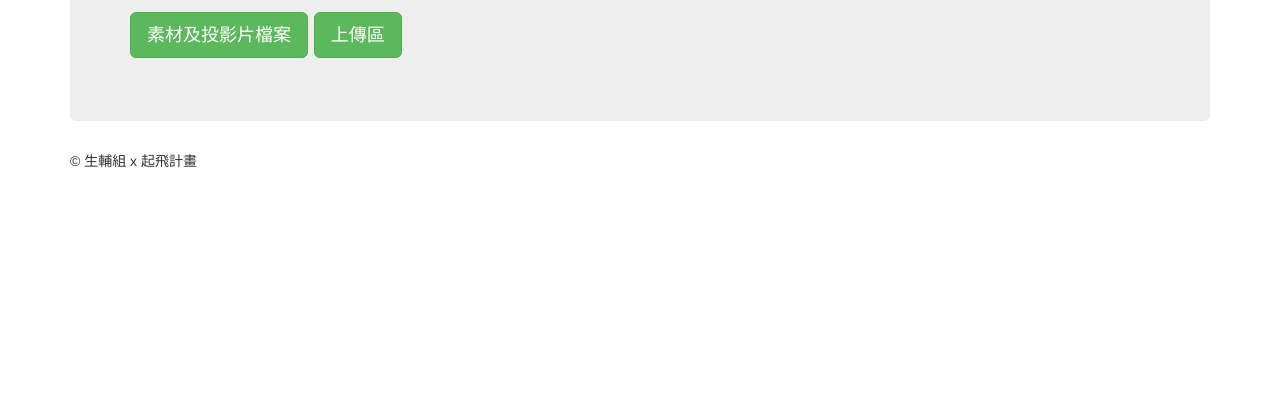
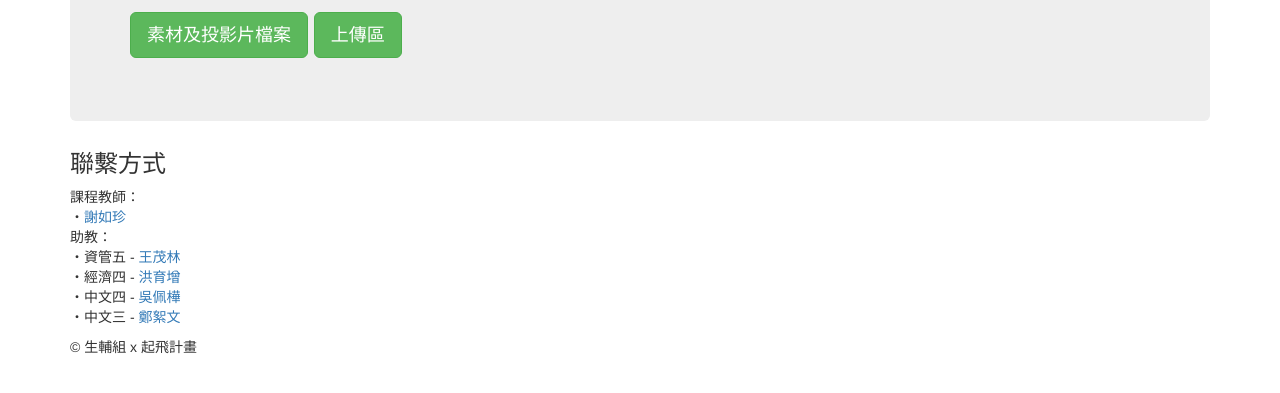
Before and after one commit to MOLi-rocks/Report-Workshop, a plain HTML site: page index.html in a window 1280 px wide. Shown: the part 209-602 px from the top of the page. Drawn offline with nearby package versions, Linux system fonts and the light colour scheme.

Commit message:
added connect information

```diff
--- a/index.html
+++ b/index.html
@@ -19,6 +19,19 @@
 			</p>
 		</div>
 
+		<div>
+			<h3>聯繫方式</h3>
+			<p>
+				課程教師：<br>
+				・<a href="https://www.facebook.com/profile.php?id=100006541687729">謝如珍</a><br>
+				助教：<br>
+				・資管五 - <a href="https://www.facebook.com/focaaby">王茂林</a><br>
+				・經濟四 - <a href="https://www.facebook.com/yutseng.hung">洪育增</a><br>
+				・中文四 - <a href="https://www.facebook.com/ai.zi.12">吳佩樺</a><br>
+				・中文三 - <a href="https://www.facebook.com/shieven.zhen">鄭絮文</a><br>
+			</p>
+		</div>
+
 		<footer class="footer">
 			<p>&copy; 生輔組 x 起飛計畫</p>
 		</footer>
```
